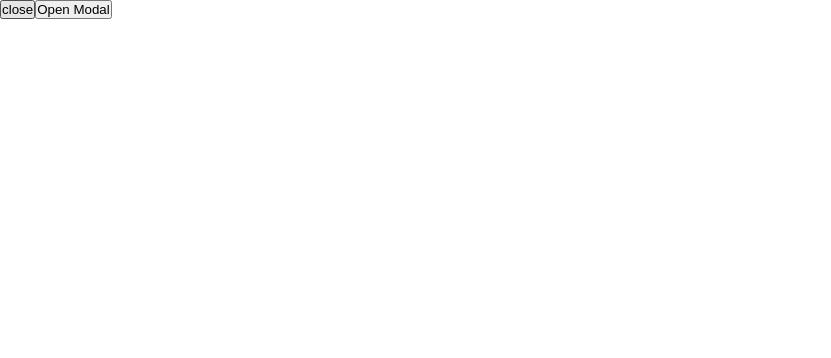
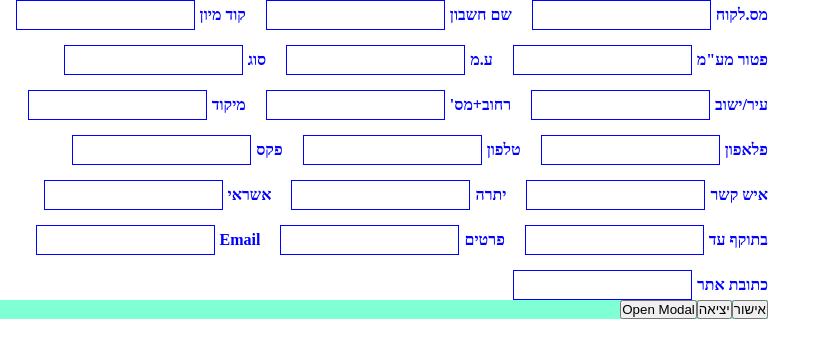
Before and after one commit to itaytzdaka/react-metal-web, a React (Create React App) app: page /kartis in a window 1280 px wide. Shown: the top 358 px of the page, without its empty margins (0-831 px from the left). Built offline with nearby package versions, Linux system fonts and the light colour scheme.

Commit message:
kartis lakoh

```diff
--- a/src/modals/kartasot/kartis-lakoh-sapak/kartis-lakoh-sapak.css
+++ b/src/modals/kartasot/kartis-lakoh-sapak/kartis-lakoh-sapak.css
@@ -1,3 +1,22 @@
-/* .modal{
-    color: black;
-} */
+.Kartis-Lakoh-Sapak{
+    direction: rtl;
+    width: 60vw;
+    color: blue;
+    font-weight: bolder;
+}
+
+.inputs{
+    display: flex;
+    flex-wrap: wrap;
+    gap: 15px;
+}
+
+input{
+    height: 30px;
+    border: 1.5px solid blue;
+    margin: 0 5px;
+}
+
+.options{
+    background-color: aquamarine;
+}
--- a/src/modals/kartasot/kartis-lakoh-sapak/kartis-lakoh-sapak.js
+++ b/src/modals/kartasot/kartis-lakoh-sapak/kartis-lakoh-sapak.js
@@ -17,7 +17,7 @@ const customStyles = {
 Modal.setAppElement('#root');
 
 
-const KartisLakohSapak = ({onRequestClose}) => {
+const KartisLakohSapak = ({ onRequestClose }) => {
 
     const [modalIsOpen, setIsOpen] = React.useState(false);
 
@@ -30,14 +30,281 @@ const KartisLakohSapak = ({onRequestClose}) => {
         setIsOpen(false);
     }
 
-    const exit = ()=>{
+    const exit = () => {
         onRequestClose();
     }
 
+
+    const [formData, setFormData] = useState({
+        customerNumber: '',
+        accountName: '',
+        sortCode: '',
+        vat: '',
+        businessNumber: '',
+        type: '',
+        city: '',
+        address: '',
+        postalCode: '',
+        mobilePhone: '',
+        phone: '',
+        fax: '',
+        contact: '',
+        balance: '',
+        creditCard: '',
+        creditCardExpirationDate: '',
+        details: '',
+        email: '',
+        site: '',
+    });
+
+    // Handler for input changes
+    const handleInputChange = (event) => {
+        const { name, value } = event.target;
+        setFormData((prevFormData) => ({
+            ...prevFormData,
+            [name]: value,
+        }));
+    };
+
+    // Handler for form submission
+    const handleSubmit = (event) => {
+        event.preventDefault();
+        // Do something with the form data, e.g., send it to a server or process it.
+        console.log(formData);
+    };
+
     return (
-        <div className="modal">
-            <button onClick={exit}>close</button>
-            <button onClick={openModal}>Open Modal</button>
+        <div className="Kartis-Lakoh-Sapak">
+
+
+
+            <form onSubmit={handleSubmit}>
+                <div className='inputs'>
+                    <div>
+                        <label htmlFor="customerNumber">מס.לקוח</label>
+                        <input
+                            type="text"
+                            id="customerNumber"
+                            name="customerNumber"
+                            value={formData.customerNumber}
+                            onChange={handleInputChange}
+                            required
+                        />
+                    </div>
+
+                    <div>
+                        <label htmlFor="accountName">שם חשבון</label>
+                        <input
+                            type="text"
+                            id="accountName"
+                            name="accountName"
+                            value={formData.accountName}
+                            onChange={handleInputChange}
+                            required
+                        />
+                    </div>
+
+                    <div>
+                        <label htmlFor="sortCode">קוד מיון</label>
+                        <input
+                            type="text"
+                            id="sortCode"
+                            name="sortCode"
+                            value={formData.sortCode}
+                            onChange={handleInputChange}
+                            required
+                        />
+                    </div>
+
+                    <div>
+                        <label htmlFor="vat">פטור מע"מ</label>
+                        <input
+                            type="text"
+                            id="vat"
+                            name="vat"
+                            value={formData.vat}
+                            onChange={handleInputChange}
+                        />
+                    </div>
+
+                    <div>
+                        <label htmlFor="businessNumber">ע.מ</label>
+                        <input
+                            type="text"
+                            id="businessNumber"
+                            name="businessNumber"
+                            value={formData.businessNumber}
+                            onChange={handleInputChange}
+                        />
+                    </div>
+
+                    <div>
+                        <label htmlFor="type">סוג</label>
+                        <input
+                            type="text"
+                            id="type"
+                            name="type"
+                            value={formData.type}
+                            onChange={handleInputChange}
+                        />
+                    </div>
+                    <div>
+                        <label htmlFor="city">עיר/ישוב</label>
+                        <input
+                            type="text"
+                            id="city"
+                            name="city"
+                            value={formData.city}
+                            onChange={handleInputChange}
+                        />
+                    </div>
+
+                    <div>
+                        <label htmlFor="address">רחוב+מס'</label>
+                        <input
+                            type="text"
+                            id="address"
+                            name="address"
+                            value={formData.address}
+                            onChange={handleInputChange}
+                        />
+                    </div>
+
+                    <div>
+                        <label htmlFor="postalCode">מיקוד</label>
+                        <input
+                            type="text"
+                            id="postalCode"
+                            name="postalCode"
+                            value={formData.postalCode}
+                            onChange={handleInputChange}
+                        />
+                    </div>
+
+                    <div>
+                        <label htmlFor="mobilePhone">פלאפון</label>
+                        <input
+                            type="text"
+                            id="mobilePhone"
+                            name="mobilePhone"
+                            value={formData.mobilePhone}
+                            onChange={handleInputChange}
+                        />
+                    </div>
+
+                    <div>
+                        <label htmlFor="phone">טלפון</label>
+                        <input
+                            type="text"
+                            id="phone"
+                            name="phone"
+                            value={formData.phone}
+                            onChange={handleInputChange}
+                        />
+                    </div>
+
+                    <div>
+                        <label htmlFor="fax">פקס</label>
+                        <input
+                            type="text"
+                            id="fax"
+                            name="fax"
+                            value={formData.fax}
+                            onChange={handleInputChange}
+                        />
+                    </div>
+
+                    <div>
+                        <label htmlFor="contact">איש קשר</label>
+                        <input
+                            type="text"
+                            id="contact"
+                            name="contact"
+                            value={formData.contact}
+                            onChange={handleInputChange}
+                        />
+                    </div>
+
+                    <div>
+                        <label htmlFor="balance">יתרה</label>
+                        <input
+                            type="text"
+                            id="balance"
+                            name="balance"
+                            value={formData.balance}
+                            onChange={handleInputChange}
+                        />
+                    </div>
+
+                    <div>
+                        <label htmlFor="creditCard">אשראי</label>
+                        <input
+                            type="text"
+                            id="creditCard"
+                            name="creditCard"
+                            value={formData.creditCard}
+                            onChange={handleInputChange}
+                        />
+                    </div>
+
+                    <div>
+                        <label htmlFor="creditCardExpirationDate">בתוקף עד</label>
+                        <input
+                            type="text"
+                            id="creditCardExpirationDate"
+                            name="creditCardExpirationDate"
+                            value={formData.creditCardExpirationDate}
+                            onChange={handleInputChange}
+                        />
+                    </div>
+
+                    <div>
+                        <label htmlFor="details">פרטים</label>
+                        <input
+                            id="details"
+                            name="details"
+                            value={formData.details}
+                            onChange={handleInputChange}
+                        />
+                    </div>
+
+                    <div>
+                        <label htmlFor="email">Email</label>
+                        <input
+                            type="email"
+                            id="email"
+                            name="email"
+                            value={formData.email}
+                            onChange={handleInputChange}
+                        />
+                    </div>
+
+                    <div>
+                        <label htmlFor="site">כתובת אתר</label>
+                        <input
+                            type="url"
+                            id="site"
+                            name="site"
+                            value={formData.site}
+                            onChange={handleInputChange}
+                        />
+                    </div>
+                </div>
+
+
+                <div className='options'>
+                    <button type="submit">אישור</button>
+                    <button onClick={exit}>יציאה</button>
+                    <button onClick={openModal}>Open Modal</button>
+                </div>
+
+            </form>
+
+
+
+
+
+
             <Modal
                 isOpen={modalIsOpen}
                 onRequestClose={closeModal}
--- a/src/pages/home/home.css
+++ b/src/pages/home/home.css
@@ -7,7 +7,6 @@
     border: 3px solid rgb(0, 247, 255);
     font-size: 18px;
   }
-
 
   main {
     display: grid;
```
